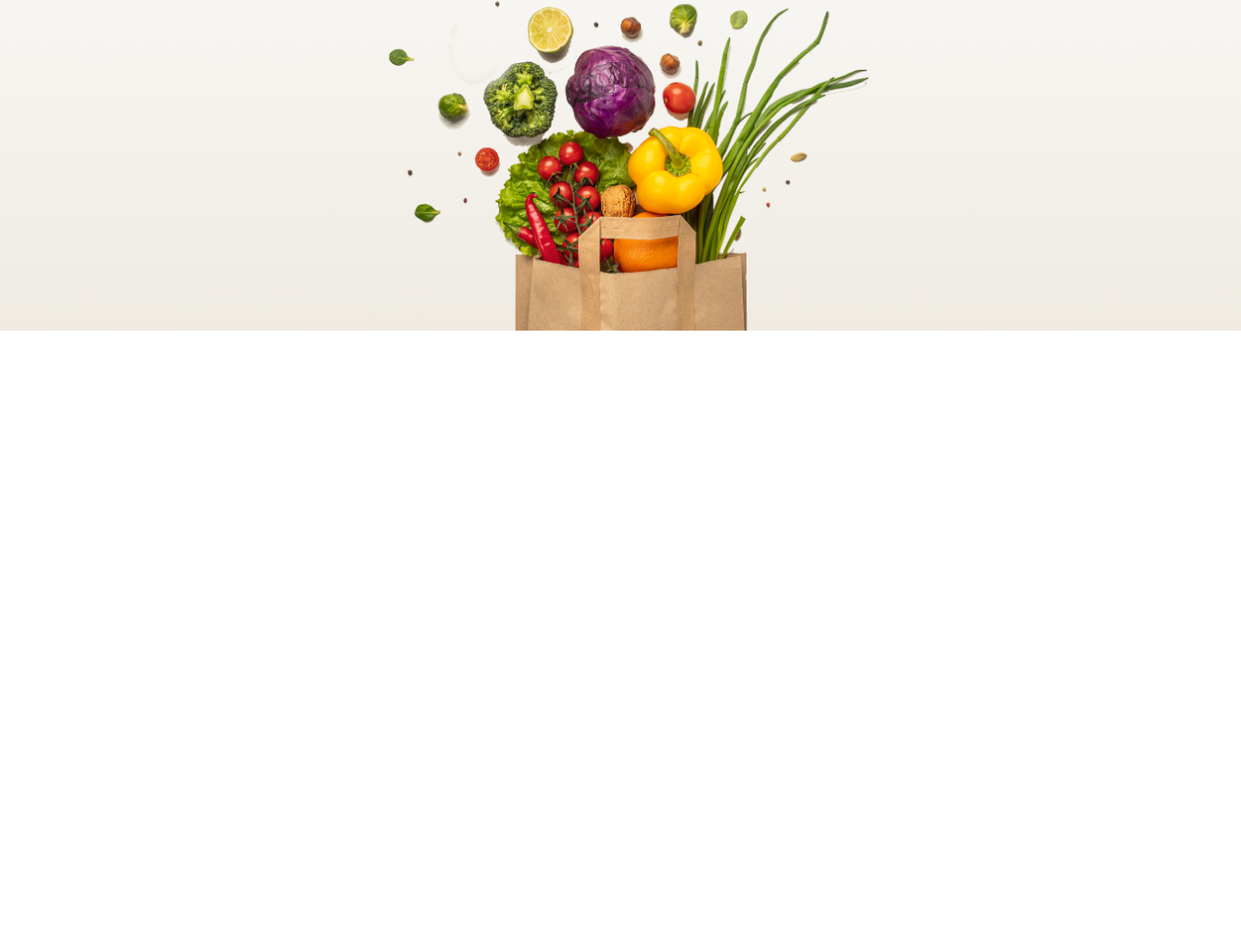
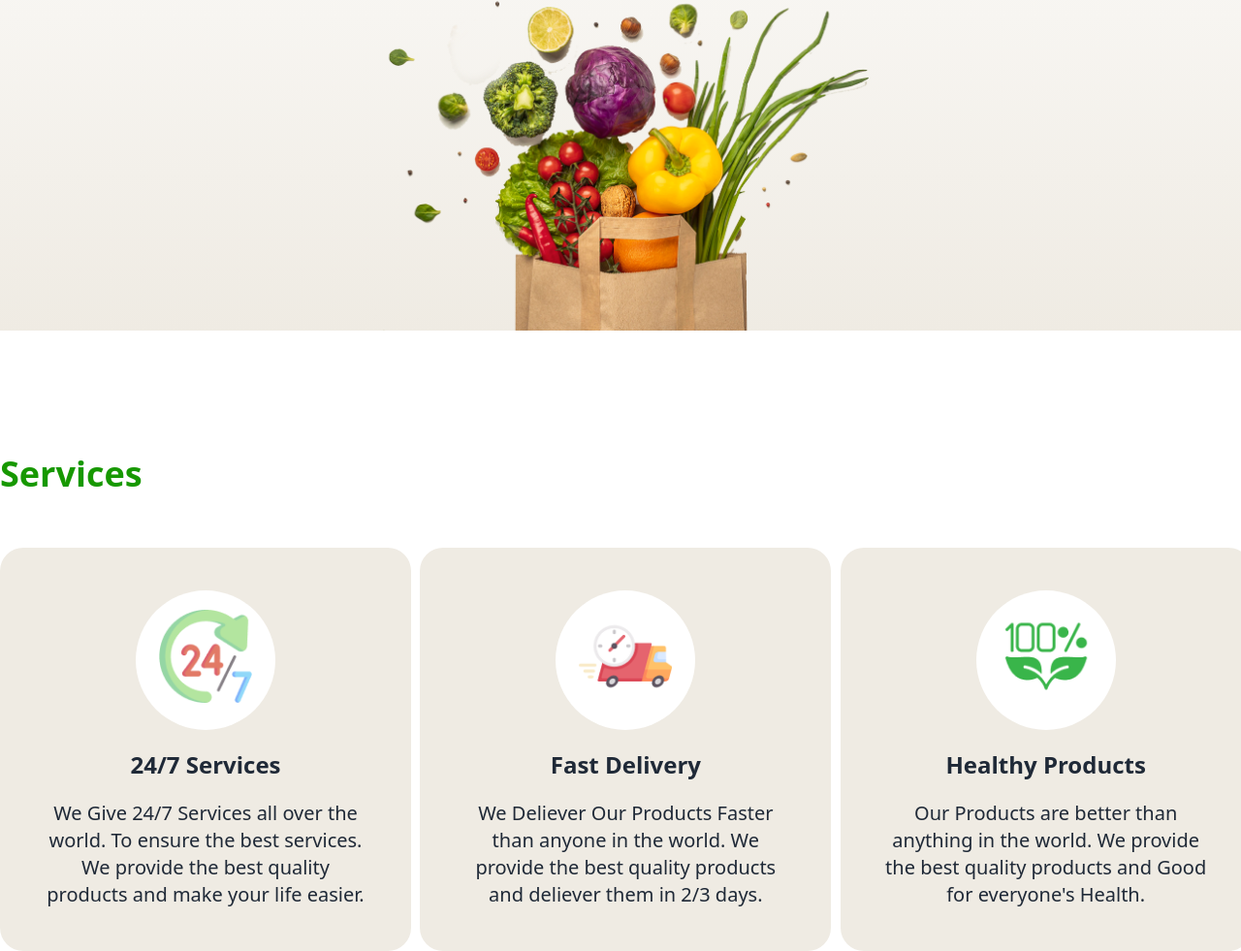
Before and after one commit to Enansyed/Rice-Products-Website, a plain HTML site: page index.html in a window 1280 px wide. Shown: the part 459-1440 px from the top of the page at 97% size. Before the commit the page ends 800 px from the top, so only its background shows below. Drawn offline with nearby package versions, Linux system fonts and the light colour scheme; a web font is replaced by a local one.

Commit message:
services section complete

```diff
--- a/index.html
+++ b/index.html
@@ -107,7 +107,44 @@
      </div>
     </header>
     <main>
+      <section class="ml-5 md:container md:mx-auto mt-32">
+       <h4 class="text-4xl font-semibold text-[#179800] mb-14">Services</h4>
+      <div class="mr-4 grid md:grid-cols-3 grid-cols-1 gap-6 md:gap-9">
 
+        <div class="bg-[#EFEBE3] p-11 md:w-[424px] rounded-3xl space-y-5">
+          <div class="bg-white rounded-full w-36 h-36 ml-20 md:ml-24">
+            <img class="relative w-24 -bottom-3 left-6 top-5" src="c2-assets/service.png" alt="">
+          </div>
+          <div class="text-center space-y-5">
+            <h4 class="text-2xl font-semibold">24/7 Services</h4>
+            <p class="font-light text-xl">We Give 24/7 Services all over the world. To ensure the best services.
+            We provide the best quality products and make your life easier.</p>
+           </div>
+       </div>
+
+       <div class="bg-[#EFEBE3] p-11 md:w-[424px] rounded-3xl space-y-5">
+          <div class="bg-white rounded-full w-36 h-36 ml-20 md:ml-24">
+            <img class="relative w-24 -bottom-3 left-6 top-5" src="c2-assets/delivery.png" alt="">
+          </div>
+          <div class="text-center space-y-5">
+            <h4 class="text-2xl font-semibold">Fast Delivery</h4>
+            <p class="font-light text-xl">We Deliever Our Products Faster than anyone in the world.
+            We provide the best quality products and deliever them in 2/3 days.</p>
+           </div>
+       </div>
+
+       <div class="bg-[#EFEBE3] p-11 md:w-[424px] rounded-3xl space-y-5">
+          <div class="bg-white rounded-full w-36 h-36 ml-20 md:ml-24">
+            <img class="relative w-24 -bottom-3 left-6 top-5" src="c2-assets/healthy.png" alt="">
+          </div>
+          <div class="text-center space-y-5">
+            <h4 class="text-2xl font-semibold">Healthy Products</h4>
+            <p class="font-light text-xl">Our Products are better than anything in the world.
+            We provide the best quality products and Good for everyone's Health.</p>
+           </div>
+       </div>
+      </div>
+      </section>
     </main>
     <footer>
 
```
